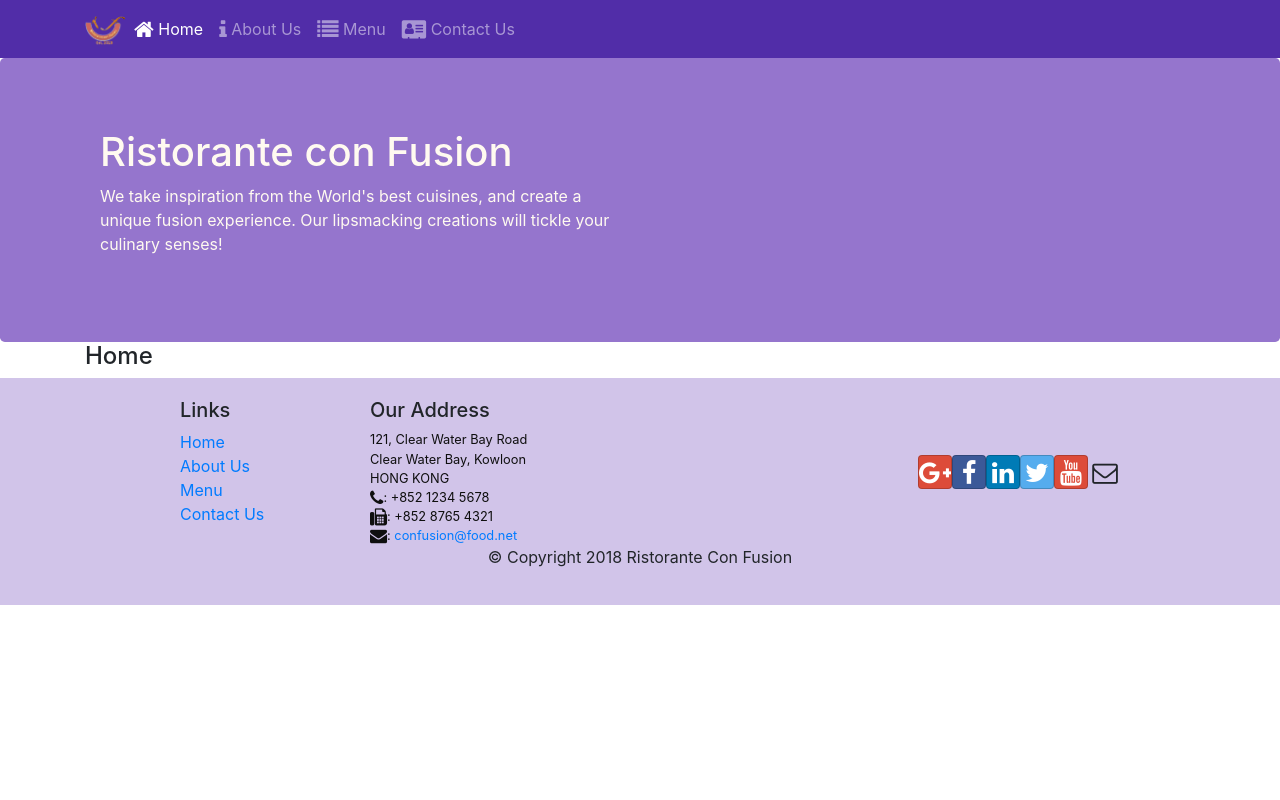
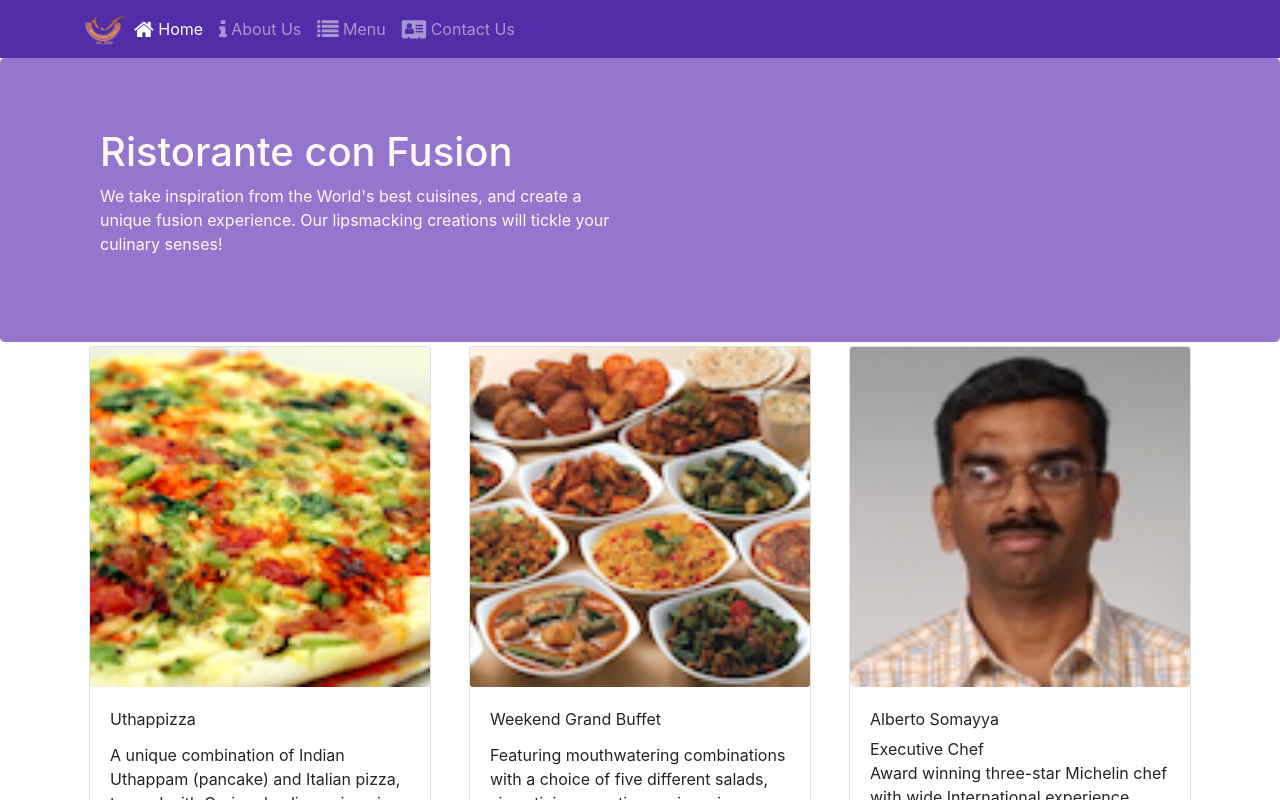
Before and after one commit to ymaniz09/coursera-confusion-react, a React (Create React App) app: page /home in a window 1280 px wide. Shown: the top 800 px of the page. Built offline with nearby package versions, Linux system fonts and the light colour scheme.

Commit message:
feat: implementing Home component

```diff
--- a/src/components/HomeComponent.js
+++ b/src/components/HomeComponent.js
@@ -1,9 +1,35 @@
 import React from 'react';
+import { Card, CardBody, CardImg, CardSubtitle, CardText, CardTitle } from 'reactstrap';
+
+function RenderCard({ item }) {
+
+  return (
+    <Card>
+      <CardImg src={item.image} alt={item.name}/>
+      <CardBody>
+        <CardTitle>{item.name}</CardTitle>
+        {item.designation ? <CardSubtitle>{item.designation}</CardSubtitle> : null}
+        <CardText>{item.description}</CardText>
+      </CardBody>
+    </Card>
+  );
+
+}
 
 function Home(props) {
   return (
     <div className="container">
-      <h4>Home</h4>
+      <div className="row align-items-start">
+        <div className="col-12 col-md m-1">
+          <RenderCard item={props.dish}/>
+        </div>
+        <div className="col-12 col-md m-1">
+          <RenderCard item={props.promotion}/>
+        </div>
+        <div className="col-12 col-md m-1">
+          <RenderCard item={props.leader}/>
+        </div>
+      </div>
     </div>
   );
 }
--- a/src/components/MainComponent.js
+++ b/src/components/MainComponent.js
@@ -25,7 +25,10 @@
   render() {
     const HomePage = () => {
       return (
-        <Home/>
+        <Home dish={this.state.dishes.filter((dish) => dish.featured)[0]}
+              promotion={this.state.promotions.filter((promotion) => promotion.featured)[0]}
+              leader={this.state.leaders.filter((leader) => leader.featured)[0]}
+        />
       );
     }
 
```
